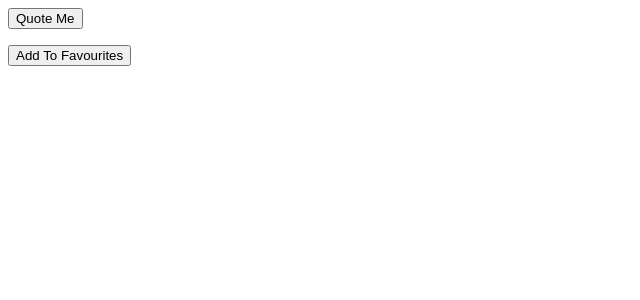
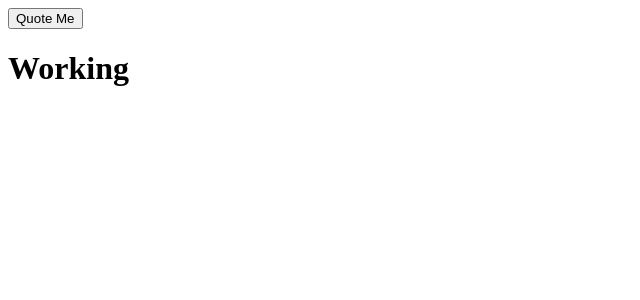
Before and after one commit to callumw118/simpsons-quote-generator, a Vue app: page / in a window 1280 px wide. Shown: the top 300 px of the page, without its empty margins (0-640 px from the left). Built offline with nearby package versions, Linux system fonts and the light colour scheme.

Commit message:
Adds button to add quote to favouritesList, eventBus registers the object to be put into favourites

```diff
--- a/src/App.vue
+++ b/src/App.vue
@@ -1,27 +1,32 @@
 <template>
   <div>
     <button v-on:click="getQuote">Quote Me</button>
-    <quote-detail :characterInfo="characterInfo"/>
+    <quote-detail :characterInfo="characterInfo" />
+    <favourite-quote-list :selectedCharacterInfo="selectedCharacterInfo" />
   </div>
 </template>
 
 <script>
 import QuoteDetail from "@/components/QuoteDetail";
+import FavouriteQuoteList from "@/components/FavouriteQuoteList";
+
 export default {
   name: "app",
   data() {
     return {
-      characterInfo: []
+      characterInfo: [],
+      selectedCharacterInfo: null,
     };
   },
   components: {
-    'quote-detail': QuoteDetail
+    "quote-detail": QuoteDetail,
+    "favourite-quote-list": FavouriteQuoteList
   },
   methods: {
     getQuote: function() {
       fetch("https://thesimpsonsquoteapi.glitch.me/quotes")
-      .then(res => res.json())
-      .then(data => this.characterInfo = data)
+        .then(res => res.json())
+        .then(data => (this.characterInfo = data));
     }
   }
 };
--- /dev/null
+++ b/src/components/FavouriteQuoteList.vue
@@ -0,0 +1,16 @@
+<template>
+  <div>
+      <h1>Working</h1>
+  </div>
+</template>
+
+<script>
+export default {
+    name: 'favourite-quote-list',
+    props: ['favouriteCharacterInfo']
+}
+</script>
+
+<style>
+
+</style>
--- a/src/components/QuoteDetail.vue
+++ b/src/components/QuoteDetail.vue
@@ -1,23 +1,27 @@
 <template>
   <div>
-      <ul>
-          <quote-detail-item v-for="(detail, index) in characterInfo" :key="index" :characterInfo="detail"/>
-      </ul>
-      <button>Add To Favourites</button>
+    <ul>
+      <quote-detail-item
+        v-for="(detail, index) in characterInfo"
+        :key="index"
+        :characterInfo="detail"
+      />
+    </ul>
+
   </div>
 </template>
 
 <script>
-import QuoteDetailItem from '@/components/QuoteDetailItem';
+import QuoteDetailItem from "@/components/QuoteDetailItem";
+
 export default {
-    name: 'quote-detail',
-    props: ['characterInfo'],
-    components: {
-        'quote-detail-item': QuoteDetailItem
-    }
-}
+  name: "quote-detail",
+  props: ["characterInfo"],
+  components: {
+    "quote-detail-item": QuoteDetailItem
+  }
+};
 </script>
 
 <style>
-
 </style>
--- a/src/components/QuoteDetailItem.vue
+++ b/src/components/QuoteDetailItem.vue
@@ -1,18 +1,26 @@
 <template>
   <li>
-      <h1>{{ characterInfo.character }}</h1>
-      <h3>{{ characterInfo.quote }}</h3>
-      <img :src= "characterInfo.image" alt="">
+    <h1>{{ characterInfo.character }}</h1>
+    <h3>{{ characterInfo.quote }}</h3>
+    <img :src="characterInfo.image" alt />
+    <button v-on:click="addToFavourites">Add To Favourites</button>
   </li>
 </template>
 
 <script>
+import { eventBus } from "@/main";
+
 export default {
-    name: 'quote-detail-item',
-    props: ['characterInfo']
-}
+  name: "quote-detail-item",
+  props: ["characterInfo"],
+  methods: {
+    addToFavourites: function() {
+      eventBus.$emit("quote-selected", this.characterInfo);
+      console.log(this.selectedCharacterInfo);
+    }
+  }
+};
 </script>
 
 <style>
-
 </style>
--- a/src/main.js
+++ b/src/main.js
@@ -3,6 +3,8 @@ import App from './App.vue'
 
 Vue.config.productionTip = false
 
+export const eventBus = new Vue();
+
 new Vue({
   render: h => h(App),
 }).$mount('#app')
```
